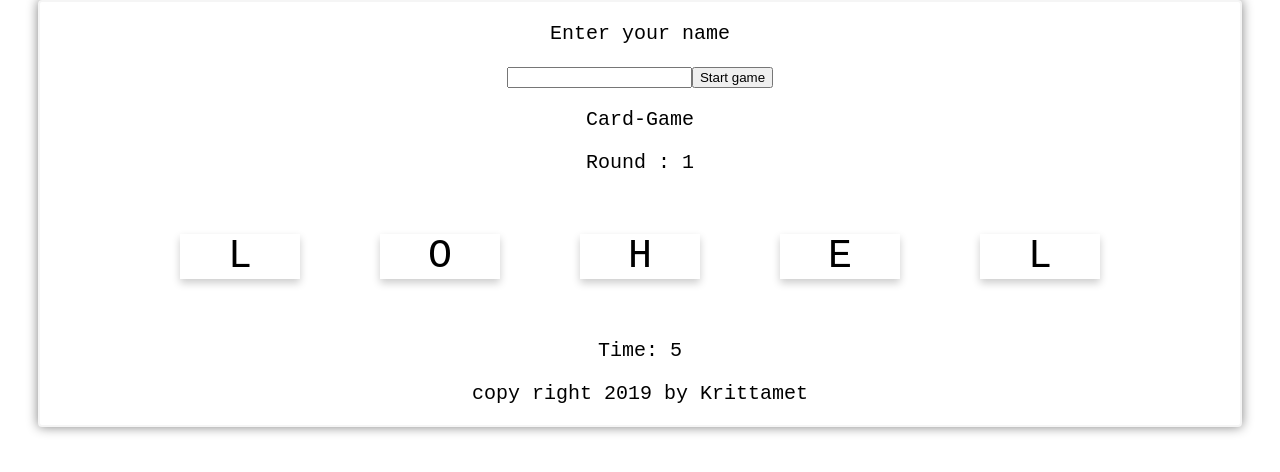
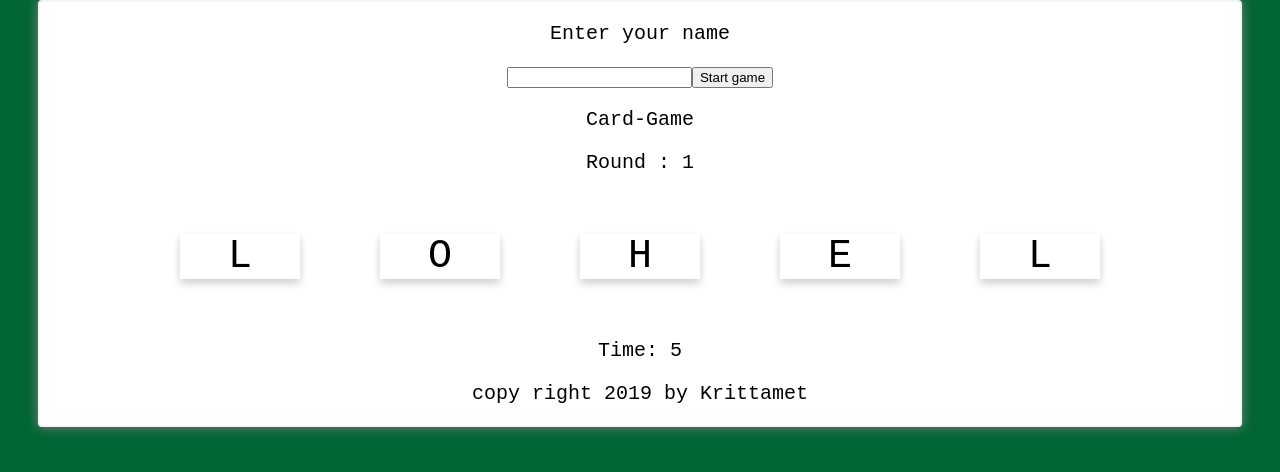
Before and after one commit to Krittamett/React_3SA03, a React (Create React App) app: page / in a window 1280 px wide. Shown: the top 472 px of the page. Built offline with nearby package versions, Linux system fonts and the light colour scheme.

Commit message:
Commit 7 : Change Color Background

```diff
--- a/src/App.css
+++ b/src/App.css
@@ -2,6 +2,11 @@
   animation: App-logo-spin infinite 20s linear;
   height: 40vmin;
   pointer-events: none;
+}
+body{
+  background-color:rgb(0, 102, 51);
+  font-family: "Athiti", Athiti;
+  font-size:18px;
 }
 
 .App-header {
@@ -37,8 +42,8 @@
   user-select: none;
   }
 .activeCard {
-    color: red;
-    background: pink;
+  color: rgb(0, 0, 0);
+  background: rgb(107, 179, 93);
 }
 .page{
   width: 1200px;
```
